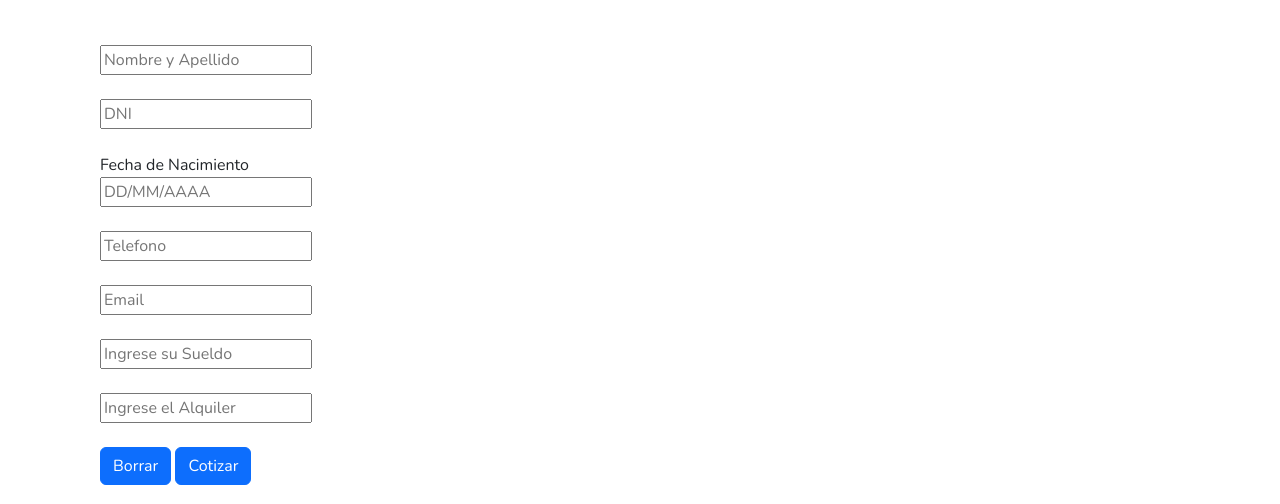
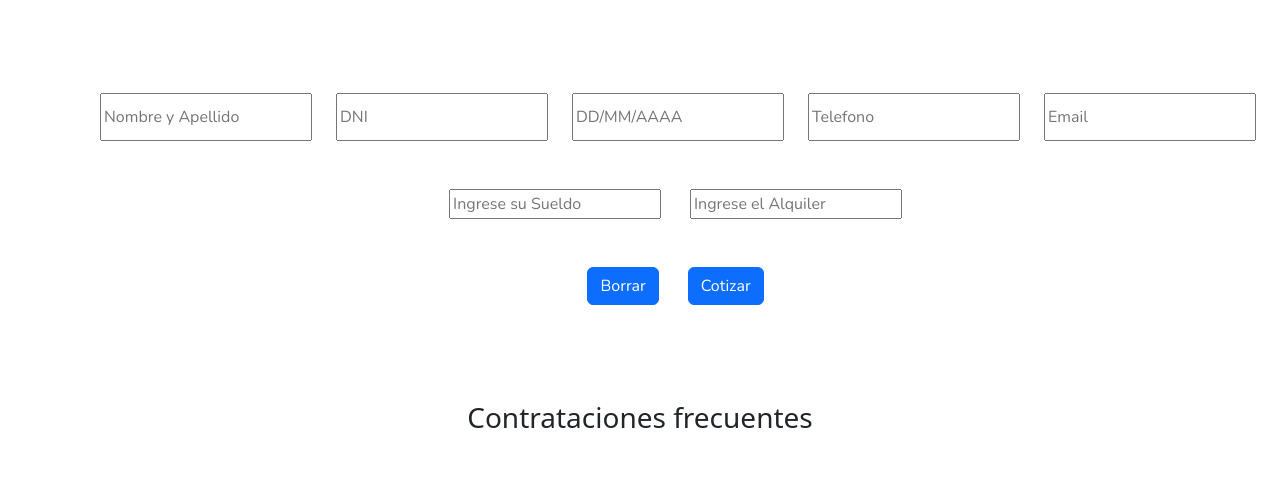
Before and after one commit to gamiralles/Gmirallespas, a website: page pages/Seguros/caucion.html in a window 1280 px wide. Shown: the part 216-720 px from the top of the page. Drawn offline with nearby package versions, Linux system fonts and the light colour scheme; some packages are replaced by stand-ins of ours; a script that the page names is missing.

Commit message:
ProyectoFinal

```diff
--- a/pages/Seguros/caucion.html
+++ b/pages/Seguros/caucion.html
@@ -29,8 +29,8 @@
             <a class="navbar-brand" href="../../index.html"><img src="../../img/Logo1.png" class="logo img-fluid"
                     alt="logo">
             </a>
-            <button class="navbar-toggler" type="button" data-bs-toggle="collapse" data-bs-target="#navbarNav"
-                <span class="navbar-toggler-icon"></span>
+            <button class="navbar-toggler" type="button" data-bs-toggle="collapse" data-bs-target="#navbarNav" <span
+                class="navbar-toggler-icon"></span>
             </button>-
             <div class="collapse navbar-collapse justify-content-end" id="navbarNav">
                 <ul class="navbar-nav">
@@ -58,48 +58,39 @@
         <main class="conteiner-fluid">
             <div class="row mt-5">
                 <div class="d-flex justify-content-center col-12 col-xl-12">
-                    <div class="encabezado">
+                    <div class="encabezado justify-content-center">
                         <h1>Cotizador de Caucion</h1>
                     </div>
                     <br>
                 </div>
             </div>
             <div class="row mt-5">
-                <div class="d-flex justify-content-start col-12 col-xl-4">
+                <div class="d-flex justify-content-center col-12 col-xl-12">
                     <div class="formularios">
                         <form action="submit" id="formulario">
-                            <div>
-                                <input name="nombre" type="text" id="nombre" placeholder="Nombre y Apellido">
-                                <br>
-                                <br>
-                                <input type="text" name="dni" id="dni" placeholder="DNI">
-                                <br>
-                                <br>
-                                <label for="fecha">Fecha de Nacimiento</label><br>
-                                <input type="text" name="fechaNac" id="fechaNac" placeholder="DD/MM/AAAA">
-                                <br>
-                                <br>
-                                <input type="number" name="telefono" id="telefono" placeholder="Telefono">
-                                <br>
-                                <br>
-                                <input type="text" name="email" id="email" placeholder="Email">
-                                <br>
-                                <br>
-                                <input type="number" name="sueldo" id="sueldo" placeholder="Ingrese su Sueldo">
-                                <br>
-                                <br>
-                                <input type="number" name="alquiler" id="alquiler" placeholder="Ingrese el Alquiler">
-                                <br>
-                                <br>
-                                <div>
+                            <div class="row mt-5">
+                                <div class="d-flex justify-content-center">
+                                    <input name="nombre" type="text" id="nombre" placeholder="Nombre y Apellido"> &nbsp; &nbsp; &nbsp; &nbsp;
+                                    <input type="text" name="dni" id="dni" placeholder="DNI">&nbsp; &nbsp; &nbsp; &nbsp;
+                                    <input type="text" name="fechaNac" id="fechaNac" placeholder="DD/MM/AAAA">&nbsp; &nbsp; &nbsp; &nbsp;
+                                    <input type="number" name="telefono" id="telefono" placeholder="Telefono">&nbsp; &nbsp; &nbsp; &nbsp;
+                                    <input type="text" name="email" id="email" placeholder="Email"> &nbsp; &nbsp; &nbsp; &nbsp;
                                 </div>
-                                <input class="btn btn-primary" type="reset" value="Borrar" id="borrar">
-                                <input class="btn btn-primary" type="submit" value="Cotizar" id="cotizar">
+                                <div class="mt-5 d-flex justify-content-center">
+                                    <input type="number" name="sueldo" id="sueldo" placeholder="Ingrese su Sueldo">  &nbsp; &nbsp; &nbsp; &nbsp;
+                                    <input type="number" name="alquiler" id="alquiler" placeholder="Ingrese el Alquiler"> &nbsp; &nbsp; &nbsp; &nbsp;
+                                </div>
+                                <div class="mt-5 d-flex justify-content-center">
+                                    <input class="btn btn-primary" type="reset" value="Borrar" id="borrar"> &nbsp; &nbsp; &nbsp; &nbsp;
+                                    <input class="btn btn-primary" type="submit" value="Cotizar" id="cotizar"> &nbsp; &nbsp; &nbsp; &nbsp;
+                                </div>
                             </div>
                         </form>
                     </div>
                 </div>
-                <div class="d-flex justify-content-start col-12 col-xl-8">
+            </div>
+            <div class="row mt-5">
+                <div class="d-flex justify-content-center col-12 col-xl-12">
                     <div id="cotizaciones">
                     </div>
                 </div>
```
